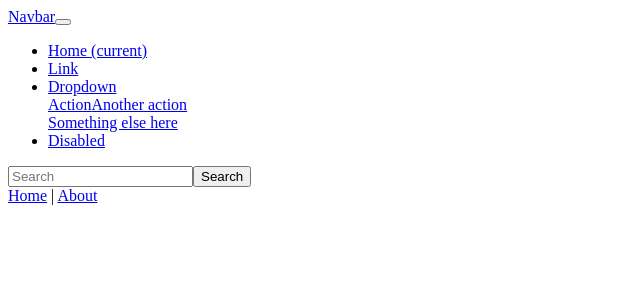
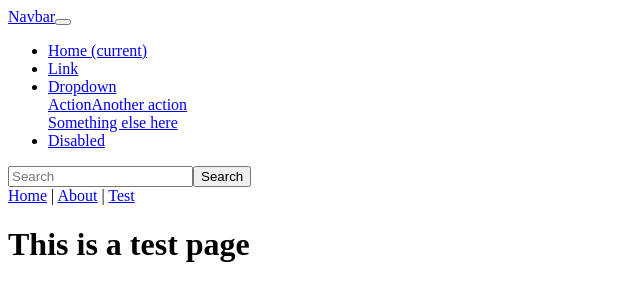
Before and after one commit to ruby-on-the-rocks/cookbook_vue_app, a Vue app: page /test in a window 1280 px wide. Shown: the top 300 px of the page, without its empty margins (0-640 px from the left). Built offline with nearby package versions, Linux system fonts and the light colour scheme; the HTML template or start-up script is replaced by a standard one.

Commit message:
Add example view page

```diff
--- a/src/App.vue
+++ b/src/App.vue
@@ -59,6 +59,8 @@
       <router-link to="/">Home</router-link>
       |
       <router-link to="/about">About</router-link>
+      |
+      <router-link to="/test">Test</router-link>
     </div>
     <router-view />
   </div>
--- a/src/router.js
+++ b/src/router.js
@@ -1,25 +1,31 @@
-import Vue from 'vue'
-import Router from 'vue-router'
-import Home from './views/Home.vue'
+import Vue from "vue";
+import Router from "vue-router";
+import Home from "./views/Home.vue";
+import Test from "./views/Test.vue";
 
-Vue.use(Router)
+Vue.use(Router);
 
 export default new Router({
-  mode: 'history',
+  mode: "history",
   base: process.env.BASE_URL,
   routes: [
     {
-      path: '/',
-      name: 'home',
+      path: "/",
+      name: "home",
       component: Home
     },
     {
-      path: '/about',
-      name: 'about',
+      path: "/test",
+      name: "test",
+      component: Test
+    },
+    {
+      path: "/about",
+      name: "about",
       // route level code-splitting
       // this generates a separate chunk (about.[hash].js) for this route
       // which is lazy-loaded when the route is visited.
-      component: () => import(/* webpackChunkName: "about" */ './views/About.vue')
+      component: () => import(/* webpackChunkName: "about" */ "./views/About.vue")
     }
   ]
-})
+});
--- /dev/null
+++ b/src/views/Test.vue
@@ -0,0 +1,5 @@
+<template>
+  <div class="test">
+    <h1>This is a test page</h1>
+  </div>
+</template>
```
